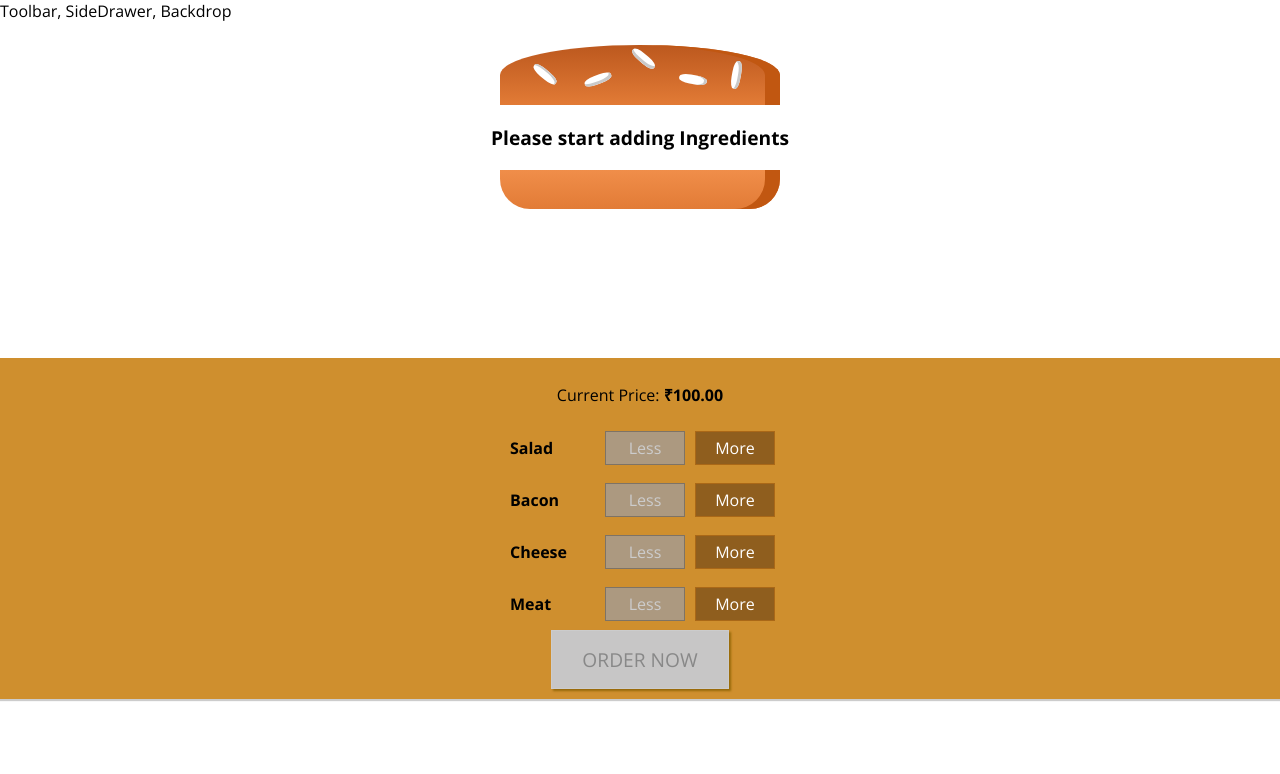
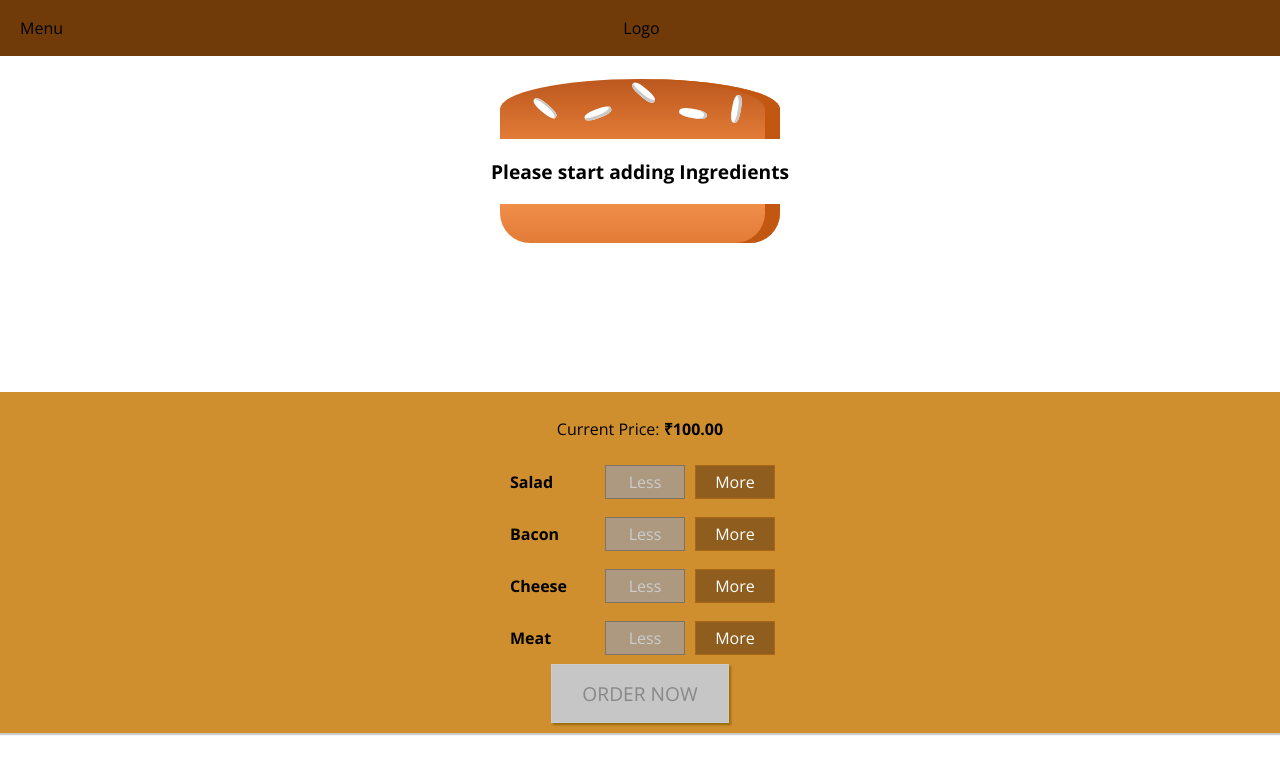
Before and after one commit to meetgurudev/Burger-Builder, a React app in the folder react-burger-builder/: page / in a window 1280 px wide. Shown: the top 774 px of the page. Built offline with nearby package versions, Linux system fonts and the light colour scheme.

Commit message:
Added Toolbar UI

```diff
--- a/react-burger-builder/src/components/Layout/Layout.css
+++ b/react-burger-builder/src/components/Layout/Layout.css
@@ -1,3 +1,3 @@
 .Content {
-    margin-top: 16px;
+    margin-top: 72px;
 }
--- a/react-burger-builder/src/components/Layout/Layout.js
+++ b/react-burger-builder/src/components/Layout/Layout.js
@@ -1,10 +1,11 @@
 import React from 'react';
 import Aux from '../../hoc/Auxiliary';
 import Classes from './Layout.css';
+import Toolbar from '../Navigation/Toolbar/Toolbar';
 
 const layout = (props) => (
   <Aux>
-    <div> Toolbar, SideDrawer, Backdrop </div>
+    <Toolbar />
     <main className={Classes.Content}>
       {props.children}
     </main>
--- /dev/null
+++ b/react-burger-builder/src/components/Navigation/Toolbar/Toolbar.css
@@ -0,0 +1,14 @@
+.Toolbar {
+    height: 56px;
+    width: 100%;
+    position: fixed;
+    top: 0;
+    left: 0;
+    background-color: #703B09;
+    display: flex;
+    justify-content: space-between;
+    align-items: center;
+    padding: 0 20px;
+    box-sizing: border-box;
+    z-index: 90;
+}
--- /dev/null
+++ b/react-burger-builder/src/components/Navigation/Toolbar/Toolbar.js
@@ -0,0 +1,15 @@
+import React from 'react';
+
+import classes from './Toolbar.css';
+
+const toolbar = (props) => (
+    <header className={classes.Toolbar}>
+        <div>Menu</div>
+        <div>Logo</div>
+        <nav>
+            <ul></ul>
+        </nav>
+    </header>
+);
+
+export default toolbar;
```
